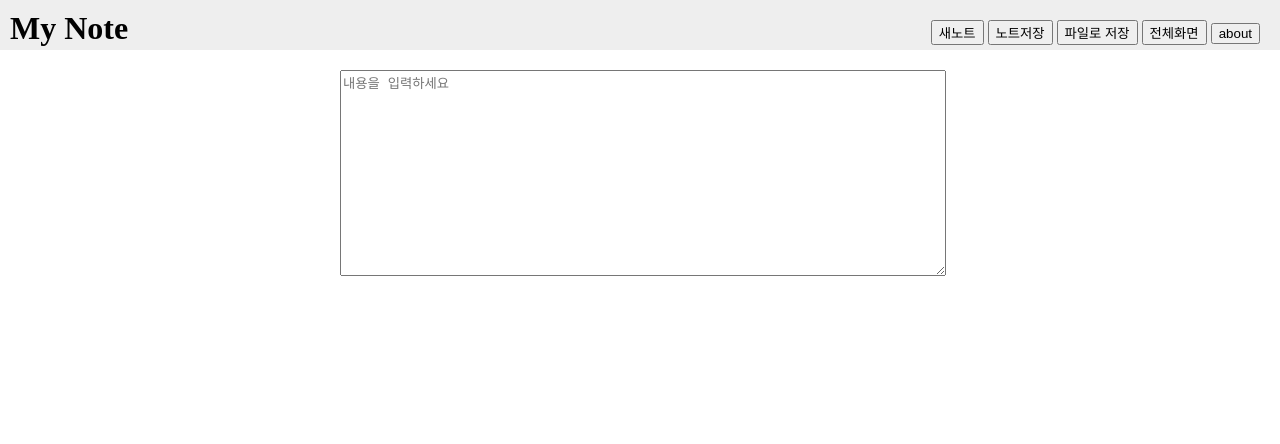
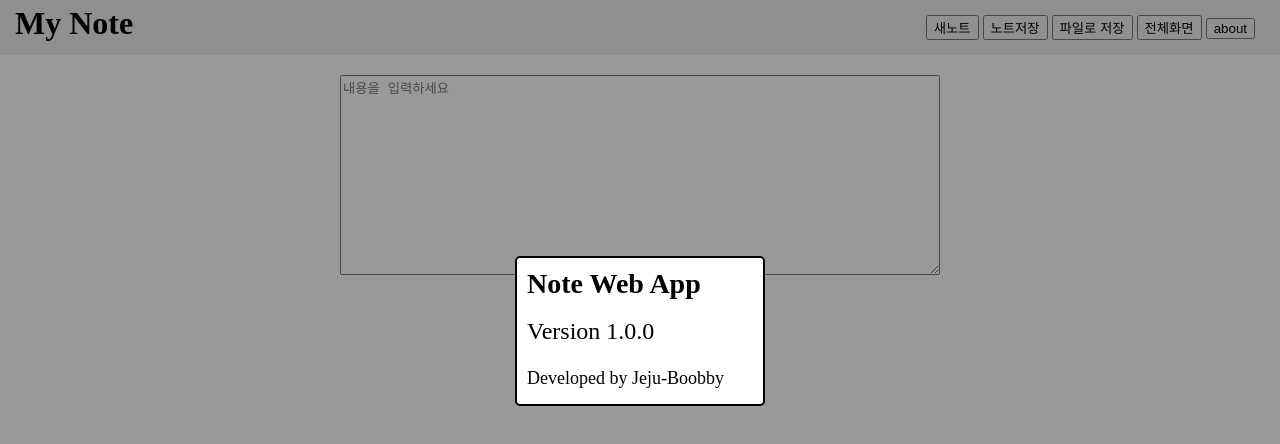
Before and after one commit to Jeju-Boobby/note-webapp, a website: page src/index.html in a window 1280 px wide. Both pictures are taken after a click on the button "about". Drawn offline with Linux system fonts and the light colour scheme.

Commit message:
전체 기능구현 완료

```diff
--- a/src/css/app.css
+++ b/src/css/app.css
@@ -1,12 +1,23 @@
+* {
+  box-sizing: border-box;
+}
+
 body,h1 {
     margin: 0;
     padding: 0;
 }
-.header {
+
+div.header {
     background: #eee;
-    height: 30px;
-    padding: 10px;
+    padding: 5px 15px;
 }
+
+div.header::after {
+    content: '';
+    display: block;
+    clear: both;
+}
+
 h1 {
     float: left;
 }
@@ -23,3 +34,50 @@ h1 {
     width: 100%;
     height: 200px;
 }
+
+div.about-container {
+  display: none;
+  position: fixed;
+  left: 0;
+  top: 0;
+  z-index: 10;
+  width: 100%;
+  height: 100%;
+  background-color: rgb(0, 0, 0);
+  background-color: rgba(0,0,0,0.4);
+}
+
+.about-container .about {
+  border: 2px solid black;
+  border-radius: 5px;
+  margin: 20% auto;
+  height: 150px;
+  width: 250px;
+  background-color: white;
+  padding: 10px;
+}
+
+.about ul {
+  list-style: none;
+  margin: 0;
+  padding: 0;
+}
+
+li.title {
+  display: block;
+  height: 50px;
+  font-size: 28px;
+  font-weight: bold;
+}
+
+li.version {
+  display: block;
+  height: 50px;
+  font-size: 24px;
+}
+
+li.developer {
+  display: block;
+  height: 30px;
+  font-size: 18px;
+}
--- a/src/index.html
+++ b/src/index.html
@@ -13,13 +13,22 @@
     <button class="btn-savenote" id="btn-savenote">노트저장</button>
     <button class="btn-savenote-file" id="btn-savenote-file">파일로 저장</button>
     <button class="btn-fullscreen" id="btn-fullscreen">전체화면</button>
-    <button class="btn-about">about</button>
+    <button class="btn-about" id="btn-about">about</button>
   </div>
 </div>
-
+<div class="about-container" id="about">
+  <div class="about">
+    <ul>
+      <li class="title">Note Web App</li>
+      <li class="version">Version 1.0.0</li>
+      <li class="developer">Developed by Jeju-Boobby</li>
+    </ul>
+  </div>
+</div>
 <div class="container">
   <textarea id="memo" placeholder="내용을 입력하세요"></textarea>
 </div>
+
 
 <script src="lib/FileSaver.js"></script>
 <script src="lib/screenfull.js"></script>
--- a/src/js/app.js
+++ b/src/js/app.js
@@ -7,6 +7,8 @@ var btn_savenote = document.getElementById('btn-savenote');
 var btn_savenote_file = document.getElementById('btn-savenote-file');
 var btn_newnote = document.getElementById('btn-newnote');
 var btn_fullscreen = document.getElementById('btn-fullscreen');
+var btn_about = document.getElementById('btn-about');
+var about = document.getElementById('about');
 
 var saveNote = function () {
   // console.log('Try: save note');
@@ -42,8 +44,19 @@ var fullScreen = function () {
   }
 }
 
+var showAbout = function () {
+  about.style.display = "block";
+}
+
+var exitAbout = function() {
+  about.style.display = "none";
+}
+
+
 document.addEventListener('DOMContentLoaded', readExistNote);
 btn_savenote.addEventListener('click', saveNote);
 btn_newnote.addEventListener('click', newNote);
 btn_savenote_file.addEventListener('click', saveNoteToFile);
 btn_fullscreen.addEventListener('click', fullScreen);
+btn_about.addEventListener('click', showAbout);
+about.addEventListener('click', exitAbout);
```
